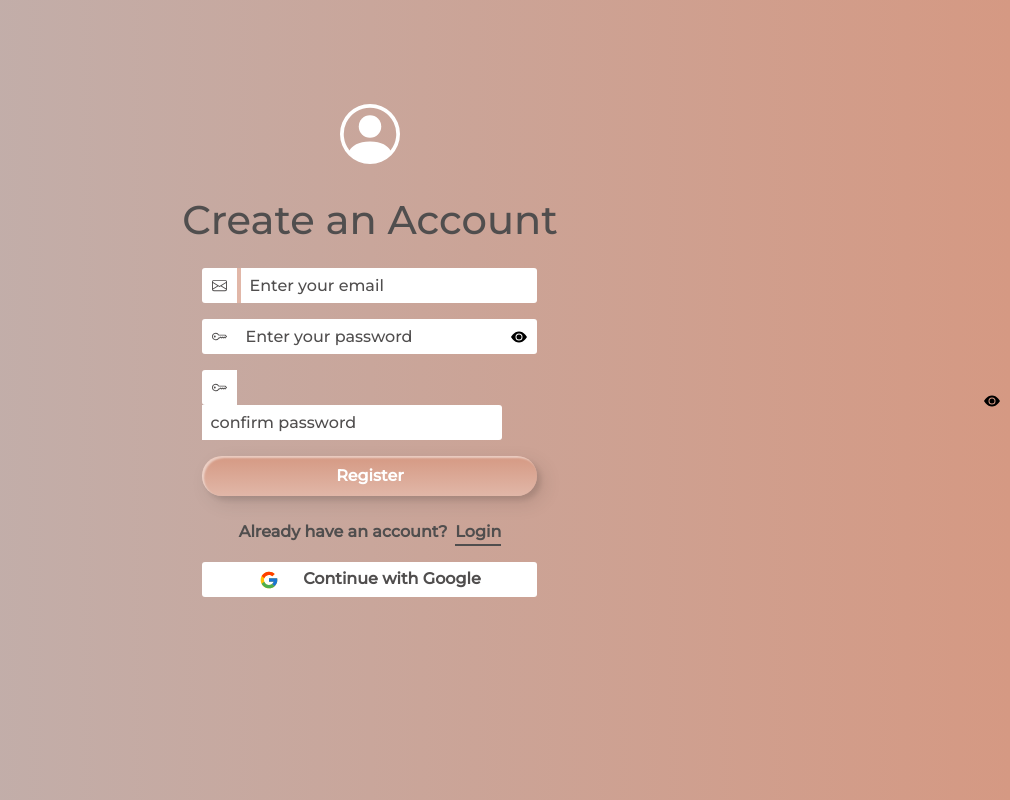
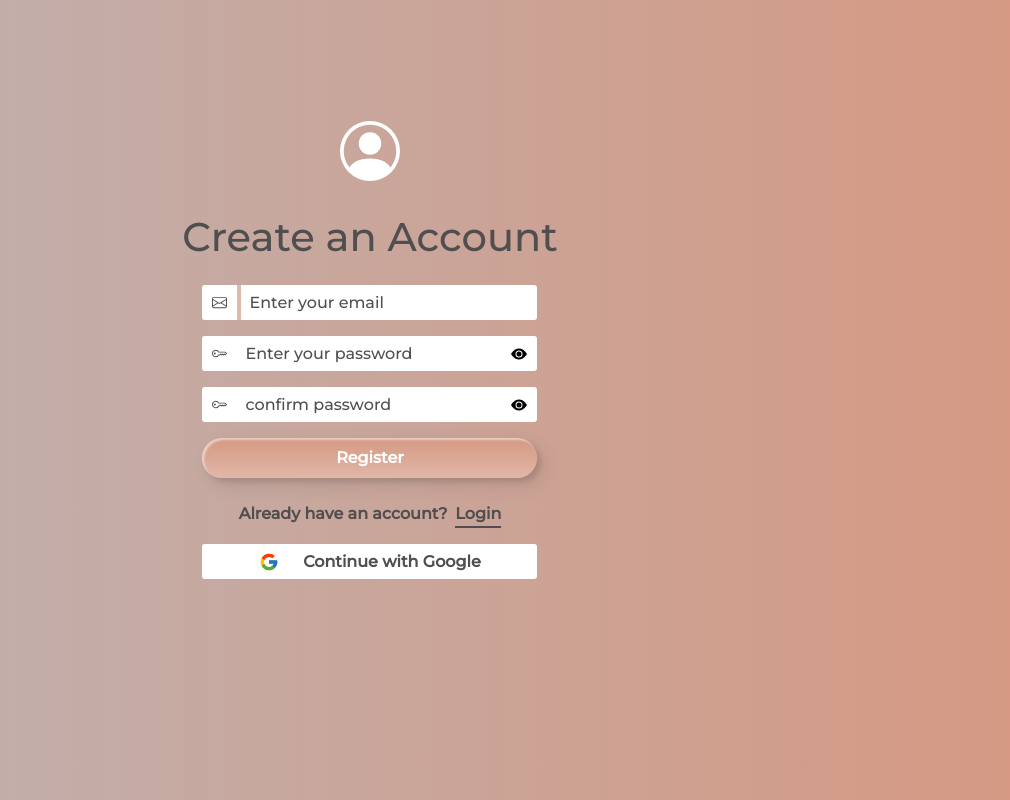
Before and after one commit to JUNNY12/expense_manager, a React (Create React App) app: page /register in a window 1280 px wide. Shown: the whole page, without its empty margins (270-1280 px from the left). Built offline with nearby package versions, Linux system fonts and the light colour scheme.

Commit message:
style: Adjusted input

```diff
--- a/src/page/auth/Register.jsx
+++ b/src/page/auth/Register.jsx
@@ -292,7 +292,7 @@ const Register = () => {
             </button>
           </div>
 
-          <div className="mb-3 inputWrapper">
+          <div className="mb-3 registerInputWrapper">
             <div className="iconWrap">
               <PasswordIcon />
             </div>
```
